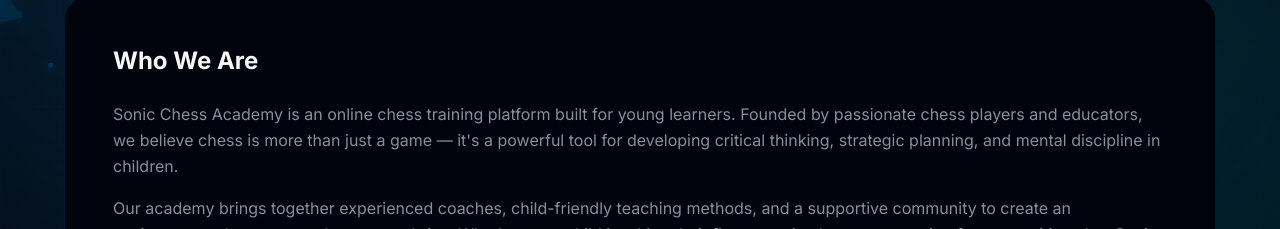
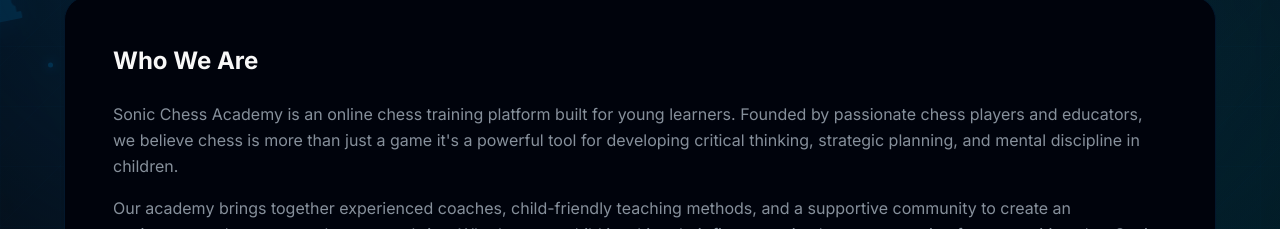
Before and after one commit to HarshitBihani/Sonic-Chess-Academy, a Next.js app: page /about in a window 1280 px wide. Shown: the part 494-723 px from the top of the page. Built offline with nearby package versions, Linux system fonts and the light colour scheme.

Commit message:
Fix typo in Sonic Chess Academy description
Corrected a typo in the description of Sonic Chess Academy.

```diff
--- a/app/about/page.tsx
+++ b/app/about/page.tsx
@@ -102,7 +102,7 @@ export default function AboutPage() {
                 <p>
                   Sonic Chess Academy is an online chess training platform built for young learners.
                   Founded by passionate chess players and educators, we believe chess is more than
-                  just a game — it&apos;s a powerful tool for developing critical thinking, strategic
+                  just a game  it&apos;s a powerful tool for developing critical thinking, strategic
                   planning, and mental discipline in children.
                 </p>
                 <p>
```
